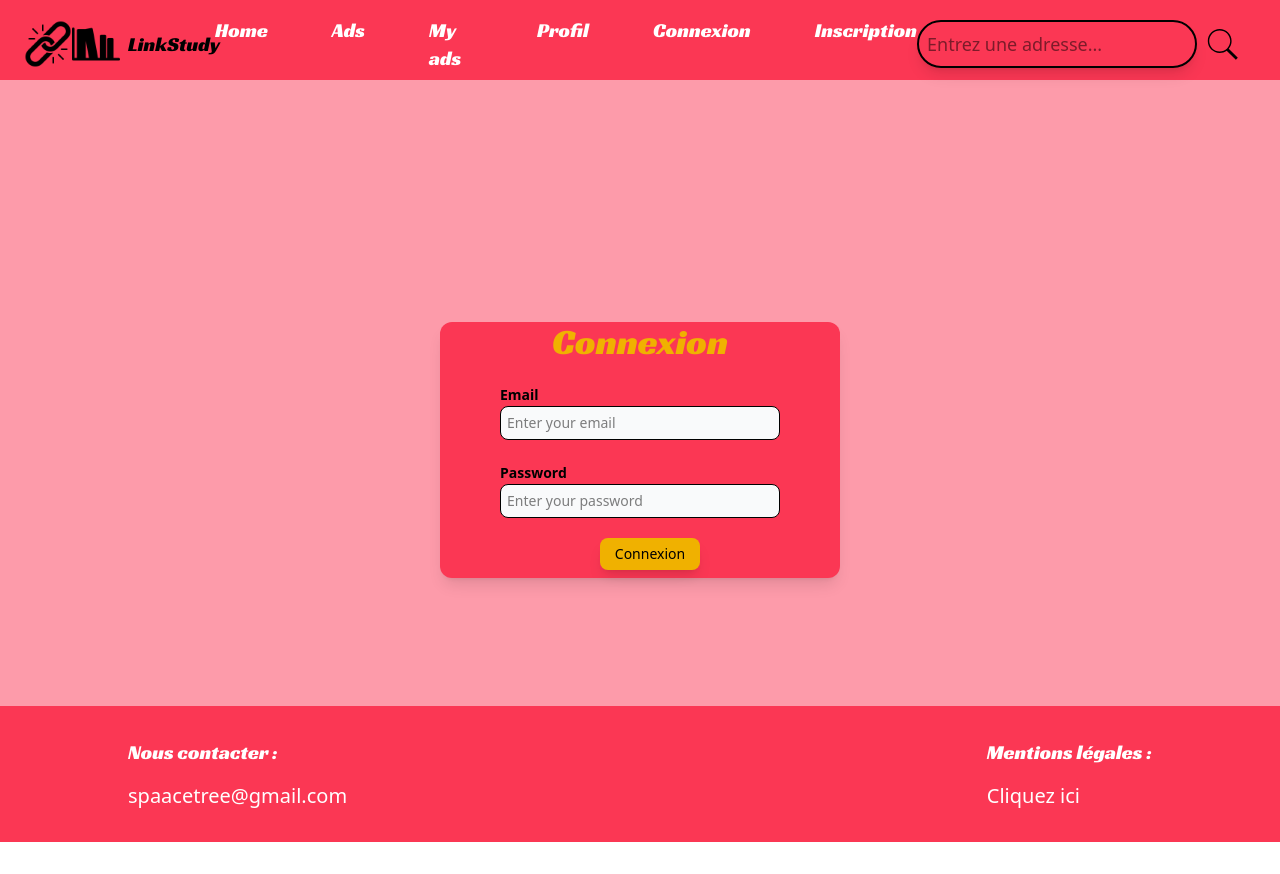
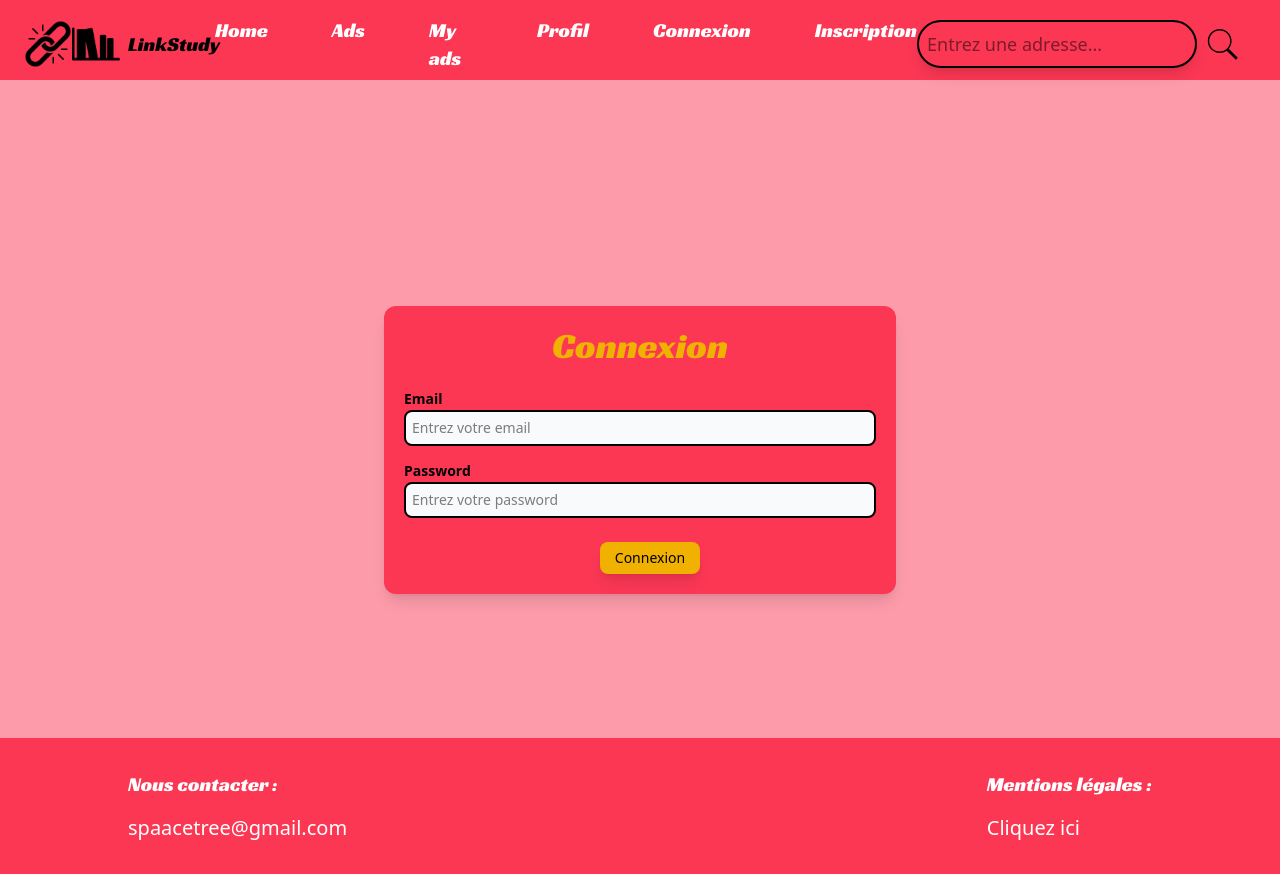
Before and after one commit to mbourema/LinkStudy-FrontEnd, a React (Vite) app: page /connexion in a window 1280 px wide. Before the commit the page ends 842 px from the top, so only its background shows below. Built offline with nearby package versions, Linux system fonts and the light colour scheme.

Commit message:
Implémentation du formulaire de connexion

```diff
--- a/index.html
+++ b/index.html
@@ -6,6 +6,7 @@
     <meta name="description" content="Platform for booking group revison slots">
     <meta name="viewport" content="width=device-width, initial-scale=1.0" />
     <link href="https://fonts.googleapis.com/css2?family=Racing+Sans+One&display=swap" rel="stylesheet">
+    <script src="https://cdn.jsdelivr.net/npm/sweetalert2@11"></script>
     <title>Home</title>
   </head>
   <body>
--- a/package.json
+++ b/package.json
@@ -16,6 +16,7 @@
     "react": "^19.0.0",
     "react-dom": "^19.0.0",
     "react-router-dom": "^7.3.0",
+    "sweetalert2": "^11.17.2",
     "tailwindcss": "^4.0.14"
   },
   "devDependencies": {
--- a/src/pages/connexion.tsx
+++ b/src/pages/connexion.tsx
@@ -1,35 +1,109 @@
-import { useEffect } from "react";
+import { useEffect, useState } from "react";
 import Button from "../components/button";
+import Swal from "sweetalert2";
+
 
 export default function Connexion() {
     useEffect(() => {
       document.title = "Connexion - LinkStudy";
     }, []);
 
+    // État pour stocker les valeurs du formulaire
+    const [formData, setFormData] = useState({
+      email: "",
+      password: "",
+    });
+
+    // État pour gérer les erreurs par champ
+    const [error, setError] = useState<{ [key: string]: string }>({});
+
+    // Fonction pour mettre à jour les données du formulaire
+    const handleInputChange = (e: React.ChangeEvent<HTMLInputElement>) => {
+    const { name, value } = e.target;
+    setFormData((prev) => ({
+      ...prev,
+      [name]: value
+    }));
+
+    // Supprime l'erreur associée au champ s'il est corrigé
+    if (error[name]) {
+      setError((prev) => ({
+        ...prev,
+        [name]: ""
+      }));
+    }
+    };
+
+    // Fonction pour envoyer le formulaire
+    const handleSubmit = async (e: React.FormEvent) => {
+      e.preventDefault(); // Empêche le rechargement de la page par défaut
+      let newErrors: { [key: string]: string } = {};
+      try {
+            const response = await fetch("http://localhost:5000/users/login", {
+              method: "POST",
+              headers: { "Content-Type": "application/json" },
+              body: JSON.stringify(formData)
+            });
+
+            if (!response.ok) {
+              throw new Error("Échec de la connexion.");
+            }
+
+            Swal.fire({
+              text: `Congratulations, you are now connected`,
+              icon: "success",
+              position: "center",
+              showConfirmButton: false,
+              timer: 3000,
+            }).then(() => {
+              document.location.href = "/";
+            });
+
+          } catch (error) {
+            Swal.fire({
+              text: "Error during the connexion process",
+              icon: "error",
+              position: "center",
+              showConfirmButton: false,
+              timer: 3000,
+              timerProgressBar: false
+            });
+            newErrors.email = "The email or the password is incorrect";
+            newErrors.password = "The email or the password is incorrect";
+            setError(newErrors);
+          }
+    }
+
     return (
-        <div className="bg-secondary flex flex-col gap-y-5 items-center mt-[50vh] transform -translate-y-1/2 w-auto max-w-100 mx-auto rounded-xl shadow-lg">
+        <div className="bg-secondary flex flex-col gap-y-5 items-center mt-[50vh] transform -translate-y-1/2 w-auto max-w-lg mx-auto rounded-xl shadow-lg p-5">
           <p className="text-yellow-500 text-4xl font-medium racing-sans-one-regular">Connexion</p>
-          <form>
-            <label htmlFor="email" className="text-sm text-black font-semibold mb-2">Email</label>
+          <form onSubmit={handleSubmit} className="flex flex-col w-full">
+        {[
+          { name: "email", label: "Email", type: "email" },
+          { name: "password", label: "Password", type: "password" }
+        ].map(({ name, label, type }) => (
+          <div key={name} className="mb-3">
+            <label htmlFor={name} className="text-sm text-black font-semibold">
+              {label}
+            </label>
             <input
-                    id="email"
-                    type="string"
-                    className="bg-gray-50 border text-black text-sm rounded-lg block w-70 p-1.5"
-                    placeholder="Enter your email"
-                />
-          </form>
-          <form>
-            <label htmlFor="mdp" className="text-sm text-black font-semibold mb-2">Password</label>
-            <input
-                    id="mdp"
-                    type="password"
-                    className="bg-gray-50 border text-black text-sm rounded-lg block w-70 p-1.5"
-                    placeholder="Enter your password"
-                />
-          </form>
-          <div className="mb-2">
+              id={name}
+              name={name}
+              type={type}
+              className={`bg-gray-50 border text-black text-sm rounded-lg block w-full p-1.5 ${
+                error[name] ? "border-yellow-500 border-2" : "border-black border-2"
+              }`}
+              placeholder={`Entrez votre ${label.toLowerCase()}`}
+              value={formData[name as keyof typeof formData]}
+              onChange={handleInputChange}
+            />
+            {error[name] && <p className="text-yellow-500 text-sm font-semibold">{error[name]}</p>}
+          </div>
+        ))}
+          <div className="mx-auto mt-3">
           <Button text="Connexion" color="bg-yellow-500" />
           </div>
-        </div>
+      </form>
+      </div>
     );
 }
--- a/src/pages/inscription.tsx
+++ b/src/pages/inscription.tsx
@@ -1,5 +1,6 @@
 import { useEffect, useState } from "react";
 import Button from "../components/button";
+import Swal from "sweetalert2";
 
 export default function Inscription() {
   useEffect(() => {
@@ -18,19 +19,13 @@ export default function Inscription() {
   });
 
   // État pour gérer les erreurs par champ
-  // Error est une objet dont les clés sont des chaînes de caractère et les valuers aussi et il va contenir pour chaque champs du formulaire une valeur spécifique
   const [errors, setErrors] = useState<{ [key: string]: string }>({});
 
   // Fonction pour mettre à jour les données du formulaire
-  // ChangeEvent représente un événement de changement déclenché lorsque l'utilisateur interagit avec un champ de formulaire
   const handleInputChange = (e: React.ChangeEvent<HTMLInputElement>) => {
-    // Les propriétés name et value de e.target sont extraites
     const { name, value } = e.target;
-
-    // ...prev crée une copie de l'objet prev pour garantir qu'on ne perd pas les autres champs déjà remplis lors de la mise a jour d'un autre champ
     setFormData((prev) => ({
       ...prev,
-      // Mettre à jour uniquement le champ modifié, sans toucher aux autres
       [name]: value
     }));
 
@@ -45,15 +40,32 @@ export default function Inscription() {
 
   // Fonctions de validation
   const validateName = (value: string) => value.trim() !== "";
+
   const validateForname = (value: string) => value.trim() !== "";
 
   const validateEmail = (value: string) =>
     /^[^\s@]+@[^\s@]+\.[^\s@]+$/.test(value.trim());
 
+  const validateEmailUnique = async (value: string): Promise<boolean> => {
+    try {
+      const response = await fetch("http://localhost:5000/users", {
+        method: "GET",
+        headers: { "Content-Type": "application/json" },
+      });
+      if (!response.ok){
+        throw new Error("Erreur lors de la vérification de l'email");
+      }
+      const users = await response.json();
+      const emailExists = users.some((user: any) => user.email === value);
+      return !emailExists;
+    } catch (error) {
+      console.error("Erreur lors de la validation de l'email : ", error);
+      return false;
+    }
+  };
+
   const validatePassword = (value: string) =>
-    /^(?=.*[a-z])(?=.*[A-Z])(?=.*\d)(?=.*[\W_])[A-Za-z\d\W_]{8,}$/.test(
-      value.trim()
-    );
+    /^(?=.*[a-z])(?=.*[A-Z])(?=.*\d)(?=.*[\W_])[A-Za-z\d\W_]{8,}$/.test(value.trim());
 
   const validateDateOfBirth = (value: string) => {
     const birthDate = new Date(value);
@@ -62,36 +74,63 @@ export default function Inscription() {
     return age >= 16; // L'utilisateur doit avoir au moins 16 ans
   };
 
-  // Vérification complète du formulaire
-  const validateForm = () => {
+  // Validation du pseudo
+  const validatePseudo = async (value: string): Promise<boolean> => {
+    try {
+      const response = await fetch("http://localhost:5000/users", {
+        method: "GET",
+        headers: { "Content-Type": "application/json" }
+      });
+      if (!response.ok) {
+        throw new Error("Erreur lors de la vérification du pseudo.");
+      }
+      const users = await response.json();
+      const pseudoExists = users.some((user: any) => user.pseudo === value);
+      return !pseudoExists;
+    } catch (error) {
+      console.error("Erreur de validation du pseudo:", error);
+      return false;
+    }
+  };
+
+  // Validation complète du formulaire
+  const validateForm = async () => {
     let newErrors: { [key: string]: string } = {};
 
     if (!validateName(formData.name)) newErrors.name = "Please enter a name";
-    if (!validateForname(formData.forname))
-      newErrors.forname = "Please enter a forname";
-    if (!validateEmail(formData.email)) newErrors.email = "Please enter a valid email (ex: test@test.com)";
-    if (!validatePassword(formData.password))
-      newErrors.password =
-        "The password must contain 8 characters, a capital letter, a number and a symbol";
-    if (formData.password !== formData.confirmPassword)
-      newErrors.confirmPassword = "The passwords do not match";
-    if (!formData.pseudo.trim()) newErrors.pseudo = "Username is required";
-    if (!formData.date_of_birth)
+    if (!validateForname(formData.forname)) newErrors.forname = "Please enter a forname";
+    if (!validateEmail(formData.email)){
+      newErrors.email = "Please enter a valid email (ex: test@test.com)";
+    } else {
+      const isEmailValid = await validateEmailUnique(formData.email);
+      if (!isEmailValid) newErrors.email = "This email already exists";
+    }
+    if (!validateEmailUnique(formData.email)) newErrors.email = "This email already exists";
+    if (!validatePassword(formData.password)) newErrors.password =
+      "The password must contain 8 characters, a capital letter, a number and a symbol";
+    if (formData.password !== formData.confirmPassword) newErrors.confirmPassword = "The passwords do not match";
+    if (!formData.pseudo.trim()) {
+      newErrors.pseudo = "Username is required";
+    } else {
+      const isPseudoValid = await validatePseudo(formData.pseudo);
+      if (!isPseudoValid) newErrors.pseudo = "This pseudo already exists";
+    }
+    if (!formData.date_of_birth) {
       newErrors.date_of_birth = "Date of birth is required";
-    else if (!validateDateOfBirth(formData.date_of_birth))
+    } else if (!validateDateOfBirth(formData.date_of_birth)) {
       newErrors.date_of_birth = "You must be at least 16 years old";
+    }
 
     setErrors(newErrors);
-    // Object.keys retoure toutes les clés de l'objet, si le tableau retourné est vide ça veut dire qu'il n'y a pas d'erreur
     return Object.keys(newErrors).length === 0;
   };
 
   // Fonction pour envoyer le formulaire
-  // React.FormEvent représente l'évenement déclanché lorsque l'utilisateur intéragit avec le formulaire
   const handleSubmit = async (e: React.FormEvent) => {
     e.preventDefault(); // Empêche le rechargement de la page par défaut
 
-    if (!validateForm()) return;
+    const isValid = await validateForm(); // Attendre la validation avant de continuer
+    if (!isValid) return;
 
     try {
       const response = await fetch("http://localhost:5000/users", {
@@ -100,15 +139,31 @@ export default function Inscription() {
         body: JSON.stringify(formData)
       });
 
-      if (!response.ok){
+      if (!response.ok) {
         throw new Error("Échec de l'inscription.");
       }
 
-      alert("Utilisateur créé avec succès !");
+      Swal.fire({
+        text: `Congrats ${formData.forname}, you are now subscribed and you can connect yourself`,
+        icon: "success",
+        position: "center",
+        showConfirmButton: false,
+        timer: 3000,
+      }).then(() => {
+        document.location.href = "/connexion";
+      });
+
     } catch (error) {
-      alert("Erreur lors de l'ajout de l'utilisateur !");
+      Swal.fire({
+        text: "Error during the inscription process",
+        icon: "error",
+        position: "center",
+        showConfirmButton: false,
+        timer: 3000,
+        timerProgressBar: false
+      });
     }
-  };
+  }
 
   return (
     <div className="bg-secondary flex flex-col gap-y-5 items-center mt-[50vh] transform -translate-y-1/2 w-auto max-w-lg mx-auto rounded-xl shadow-lg p-5">
```
Also changed, not shown: src/components/navbar.tsx (+6 -6 lines), 1 other file (tests, documents, lock files or other folders).
